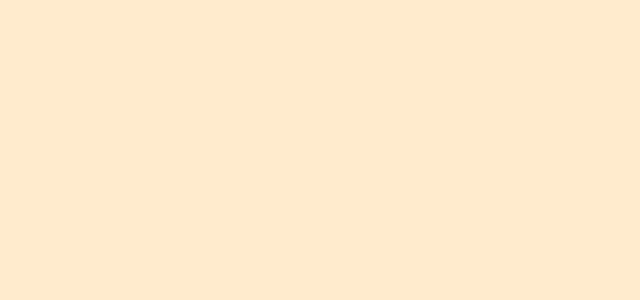
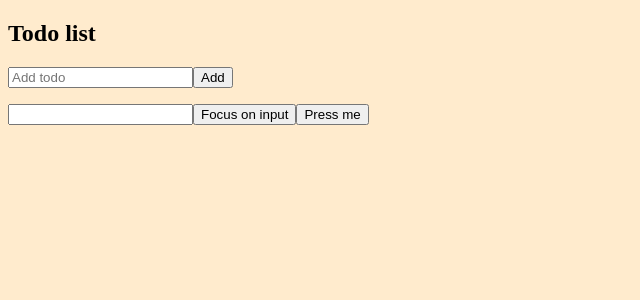
Before and after one commit to AlonaHarnyk/Hillel_FS, a React (Vite) app: page / in a window 1280 px wide. Shown: the top 300 px of the page, without its empty margins (0-640 px from the left). Built offline with nearby package versions, Linux system fonts and the light colour scheme.

Commit message:
lesson-52

```diff
--- a/src/components/App/App.tsx
+++ b/src/components/App/App.tsx
@@ -1,3 +1,12 @@
+import { Counter, TestRef } from "../TestRef/TestRef";
+import { TodoList } from "../TodoList/TodoList";
+
 export const App = () => {
-  return <></>;
+  return (
+    <>
+      <TodoList />
+      <TestRef />
+      <Counter />
+    </>
+  );
 };
--- /dev/null
+++ b/src/components/TestRef/TestRef.tsx
@@ -0,0 +1,30 @@
+import { useRef } from "react";
+
+export const TestRef = () => {
+  const inputRef = useRef<HTMLInputElement>(null);
+
+  const focusInput = () => {
+    console.log(inputRef.current);
+    inputRef.current?.focus();
+  };
+
+  return (
+    <>
+      <input ref={inputRef} type="text" />
+      <button onClick={focusInput}>Focus on input</button>
+    </>
+  );
+};
+
+export const Counter = () => {
+  const countRef = useRef(0);
+
+  console.log("rendered");
+
+  const handleClick = () => {
+    countRef.current += 1;
+    console.log("Clicks", countRef.current);
+  };
+
+  return <button onClick={handleClick}>Press me</button>;
+};
--- /dev/null
+++ b/src/components/TodoList/TodoList.tsx
@@ -0,0 +1,38 @@
+import { useState } from "react";
+
+export const TodoList = () => {
+  const [todos, setTodos] = useState<string[]>([]);
+  const [input, setInput] = useState("");
+
+  const addTodo = () => {
+    if (input.trim()) {
+      setTodos([...todos, input.trim()]);
+    }
+    setInput("");
+  };
+
+  const removeTodo = (index: number) => {
+    setTodos(todos.filter((_, idx) => idx !== index));
+  };
+
+  return (
+    <div data-testId="todo-list">
+      <h2>Todo list</h2>
+      <input
+        type="text"
+        placeholder="Add todo"
+        value={input}
+        onChange={(e) => setInput(e.target.value)}
+      />
+      <button onClick={addTodo}>Add</button>
+      <ul>
+        {todos.map((todo, index) => (
+          <li key={`${todo.slice(0, 10)}-${index}`}>
+            <p>{todo}</p>
+            <button onClick={() => removeTodo(index)}>Delete</button>
+          </li>
+        ))}
+      </ul>
+    </div>
+  );
+};
--- a/tsconfig.app.json
+++ b/tsconfig.app.json
@@ -5,7 +5,7 @@
     "useDefineForClassFields": true,
     "lib": ["ES2022", "DOM", "DOM.Iterable"],
     "module": "ESNext",
-    "types": ["vite/client"],
+    "types": ["vite/client", "vitest/globals"],
     "skipLibCheck": true,
 
     /* Bundler mode */
--- a/vite.config.ts
+++ b/vite.config.ts
@@ -1,4 +1,4 @@
-import { defineConfig } from "vite";
+import { defineConfig } from "vitest/config";
 import react from "@vitejs/plugin-react-swc";
 
 // https://vite.dev/config/
@@ -10,4 +10,10 @@ export default defineConfig({
       },
     }),
   ],
+  test: {
+    globals: true,
+    environment: "jsdom",
+    setupFiles: "./src/test/setup.ts",
+    isolate: false,
+  },
 });
```
Also changed, not shown: package.json (+8 -2 lines), src/test/setup.ts (added, +1 -0 lines), 2 other files (tests, documents, lock files or other folders).
